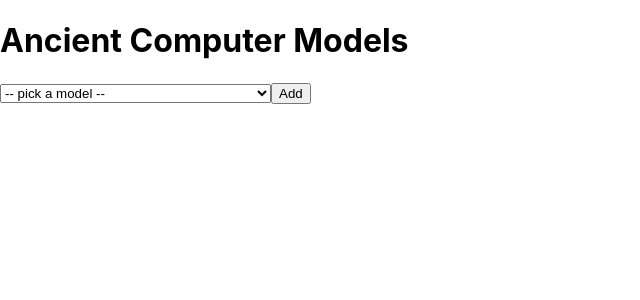
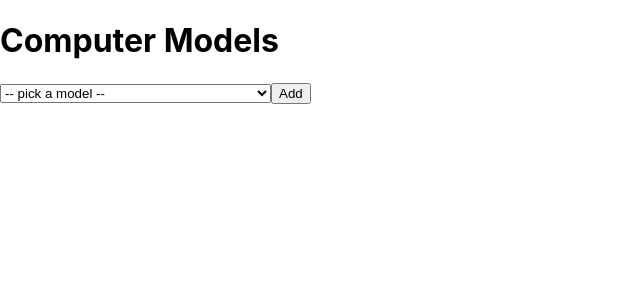
Before and after one commit to EsviCodes/homework-week3-select-computer-models, a React (Create React App) app: page / in a window 1280 px wide. Shown: the top 300 px of the page, without its empty margins (0-640 px from the left). Built offline with nearby package versions, Linux system fonts and the light colour scheme.

Commit message:
I removed all test comments and other unnecessary code

```diff
--- a/src/App.js
+++ b/src/App.js
@@ -4,8 +4,6 @@ import { connect } from "react-redux";
 import ModelDetails from "./components/ModelDetails";
 
 class App extends Component {
-  // console.log(props); // check dispatch when App was a function - works!
-
   data = [
     {
       name: "Ivel Z3",
@@ -33,26 +31,19 @@ class App extends Component {
     }
   ];
 
-  // Local State - stores currently selected model
+  // Local State - stores currently selected model if added by clicking on the button "Add"
   state = {};
 
   // Event Handlers
+  // Tracks changes from the drop-down-list
   updateSelection = event => {
-    // console.log("I Changed"); // works
-    // console.log(event.target.value); // works
-
     this.setState({
       name: event.target.value
     });
   };
 
+  // Tracks clicks on the button "Add"
   addModel = () =>
-    // console.log("click"); // works!
-    // console.log(event); // works. gets event
-    // console.log(this.data); // works! gives array with objects
-
-    /* I checked if I should use "event.preventDefault()" but after some experiments and checking MDN web dogs which says "calling preventDefault() for a non-cancelable event, such as one dispatched via EventTarget.dispatchEvent(), without specifying cancelable: true  has no effect." - I don't use event.preventDefault()*/
-
     this.data
       .filter(computer => computer.name === this.state.name)
       .map(model => {
@@ -65,43 +56,32 @@ class App extends Component {
             origin: model.origin
           }
         };
-        this.props.dispatch(action); // works. Shows up in the Redux Dev tools
+        this.props.dispatch(action);
       });
 
   render() {
-    // console.log(this.props); // check dispatch when App is a class - works!
-    // console.log(this.props); // check if computerModels is a prop - works!
-
-    // Generates an unique identifier - use in key
+    // Generates an unique identifier - I used this to create the keys
     const uuidv4 = require("uuid/v4");
 
     return (
       <div className="App">
-        <h1>Ancient Computer Models</h1>
+        <h1>Computer Models</h1>
         {this.props.computerModels.map(computer => {
           return (
             <ModelDetails
               key={uuidv4()}
-              // name={8} check if PropTypes works - Yes!
               name={computer.name}
-              //manufacturer={8} check if PropTypes works - Yes!
               manufacturer={computer.manufacturer}
-              //year={"Hello"} check if PropTypes works - Yes!
               year={computer.year}
-              //origin={true} check if PropTypes works - Yes!
               origin={computer.origin}
             />
           );
         })}
         <select value={this.state.name} onChange={this.updateSelection}>
-          {/*should this also be in the map? CHECK LATER}*/}
           <option key={uuidv4()} value="">
             -- pick a model --
           </option>
           {this.data.map(computer => {
-            // console.log(computer) // gives an object of a computer model
-            // console.log("NAME", computer.name); // gives computer name
-            // console.log("YEAR", computer.year); // gives year of the computer model
             return (
               <option key={uuidv4()} value={computer.name}>
                 {computer.name} ({computer.year})
--- a/src/components/ModelDetails.js
+++ b/src/components/ModelDetails.js
@@ -9,9 +9,6 @@ ModelDetails.propTypes = {
 };
 
 export default function ModelDetails(props) {
-  // console.log("MODEL DETAIL PROPS", props); // works!
-  // console.log(props.computerModels); // gets the state
-
   const { name, manufacturer, year, origin } = props;
 
   return (
```
